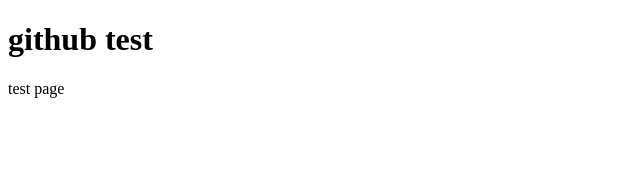
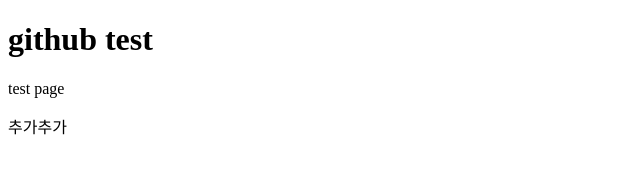
Before and after one commit to Jay-park2/Jay-park2.github.io, a plain HTML site: page index.html in a window 1280 px wide. Shown: the full height of the page, 0-640 px from the left. Drawn offline with Linux system fonts and the light colour scheme.

Commit message:
Add files via upload

```diff
--- a/index.html
+++ b/index.html
@@ -10,5 +10,8 @@
     <p>
         test page
     </p>
+    <p>
+        추가추가
+    </p>
 </body>
 </html>
```
